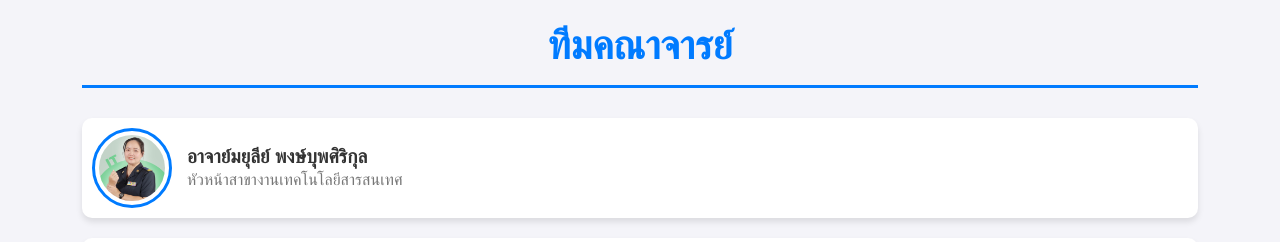
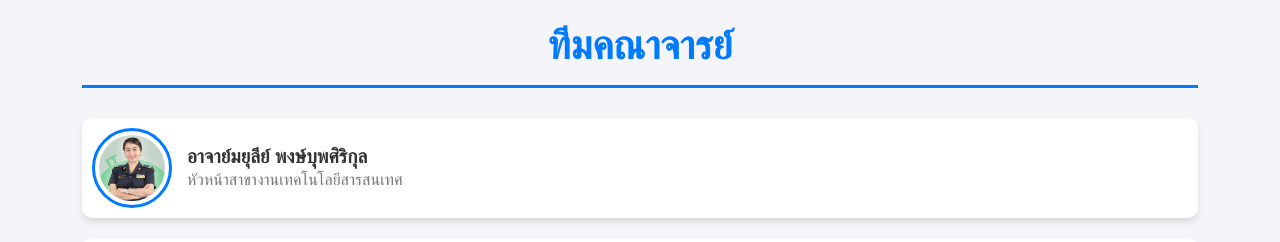
Before and after one commit to Thitisan27/thitisanhjkhkl.github.io, a plain HTML site: page index.html in a window 1280 px wide. Shown: the part 940-1182 px from the top of the page. Drawn offline with nearby package versions, Linux system fonts and the light colour scheme.

Commit message:
xzsx
xsss

```diff
--- a/index.html
+++ b/index.html
@@ -107,7 +107,7 @@
     <div class="container">
         <div class="section-title">ทีมคณาจารย์</div>
         <div class="team-member">
-            <img src="images/2.jpg" class="img-thumbnail">
+            <img src="images/1.jpg" class="img-thumbnail">
 
             <div>
                 <h5>อาจาย์มยุลีย์ พงษ์บุพศิริกุล</h5>
```
